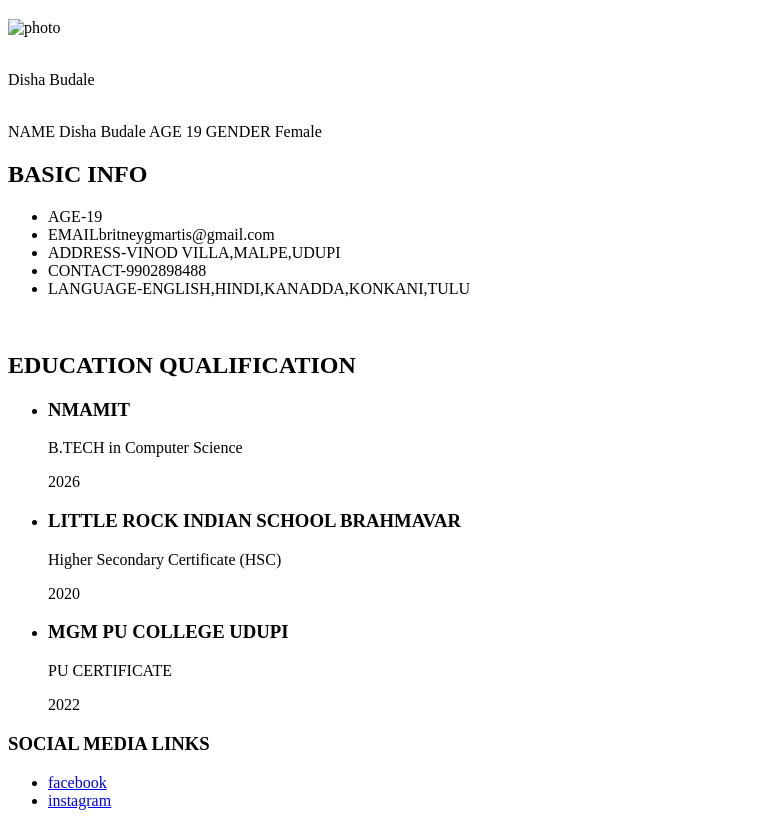
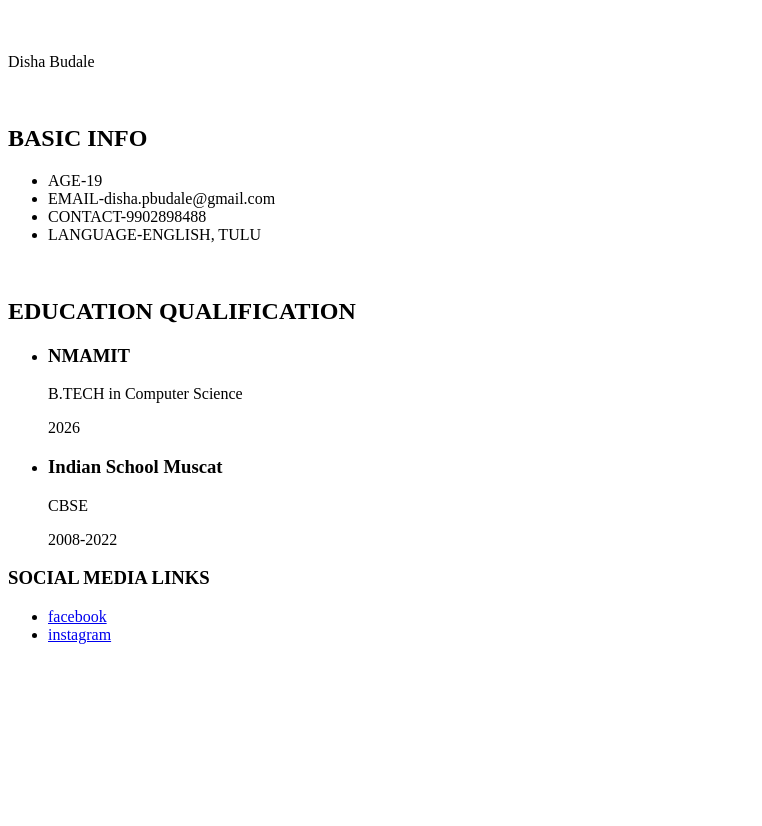
Before and after one commit to Disha-065/A17.github.io, a plain HTML site: page Index.html in a window 1280 px wide. Shown: the part 61-887 px from the top of the page, without its empty margins (0-762 px from the left). After the commit the page ends 800 px from the top, so only its background shows below. Drawn offline with Linux system fonts and the light colour scheme.

Commit message:
Update Index.html

```diff
--- a/Index.html
+++ b/Index.html
@@ -1,7 +1,7 @@
 <!DOCTYPE html>
 <html>
 <head>
-<link rel="stylesheet"href="C:\Users\student\Desktop\NNM22CS043\style.css">
+<link rel="stylesheet"href="styles.css">
 </head>
 </html>
 <body><div class="centered-image">
@@ -9,29 +9,16 @@
   <center>
 <h1>RESUME </h1> </center>
  </header>
-<img src=""alt="photo">
 </div>
 <BR>
 <p>Disha Budale</p>
 <br>
-<tr>
-<td>NAME</td>
-<td>Disha Budale</td>
-</tr>
-<tr>
-<td>AGE</td>
-<td>19</td>
-</tr>
-<tr>
-<td>GENDER</td>
-<td>Female</td>
 <h2>BASIC INFO</h2>
 <ul>
     <li>AGE-19</li>
-    <li>EMAILbritneygmartis@gmail.com</li>
-    <li>ADDRESS-VINOD VILLA,MALPE,UDUPI</li>
+    <li>EMAIL-disha.pbudale@gmail.com</li>
     <li>CONTACT-9902898488</li>
-    <li>LANGUAGE-ENGLISH,HINDI,KANADDA,KONKANI,TULU</li>
+    <li>LANGUAGE-ENGLISH, TULU</li>
 </ul>
 <br>
 <h2>EDUCATION QUALIFICATION</h2>
@@ -42,15 +29,10 @@
     <p>2026</p>
   </li>
   <li>
-    <h3>LITTLE ROCK INDIAN SCHOOL BRAHMAVAR</h3>
-    <p>Higher Secondary Certificate (HSC)</p>
-    <p>2020</p>
+    <h3>Indian School Muscat</h3>
+    <p>CBSE</p>
+    <p>2008-2022</p>
   </li>
-  <LI>
-    <h3>MGM PU COLLEGE UDUPI</h3>
-    <P>PU CERTIFICATE</P>
-    <P>2022</P>
-  </LI>
   </ul>
 <H3>SOCIAL MEDIA LINKS</H3>
 <footer>
```
